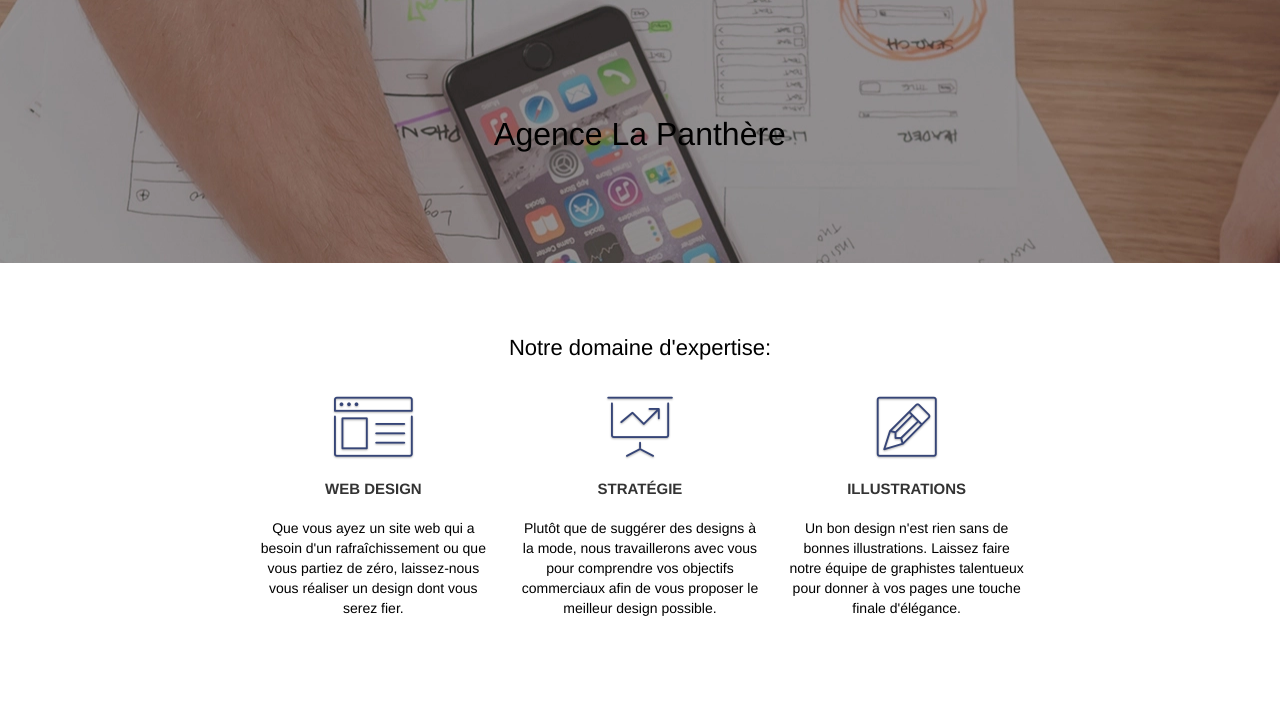
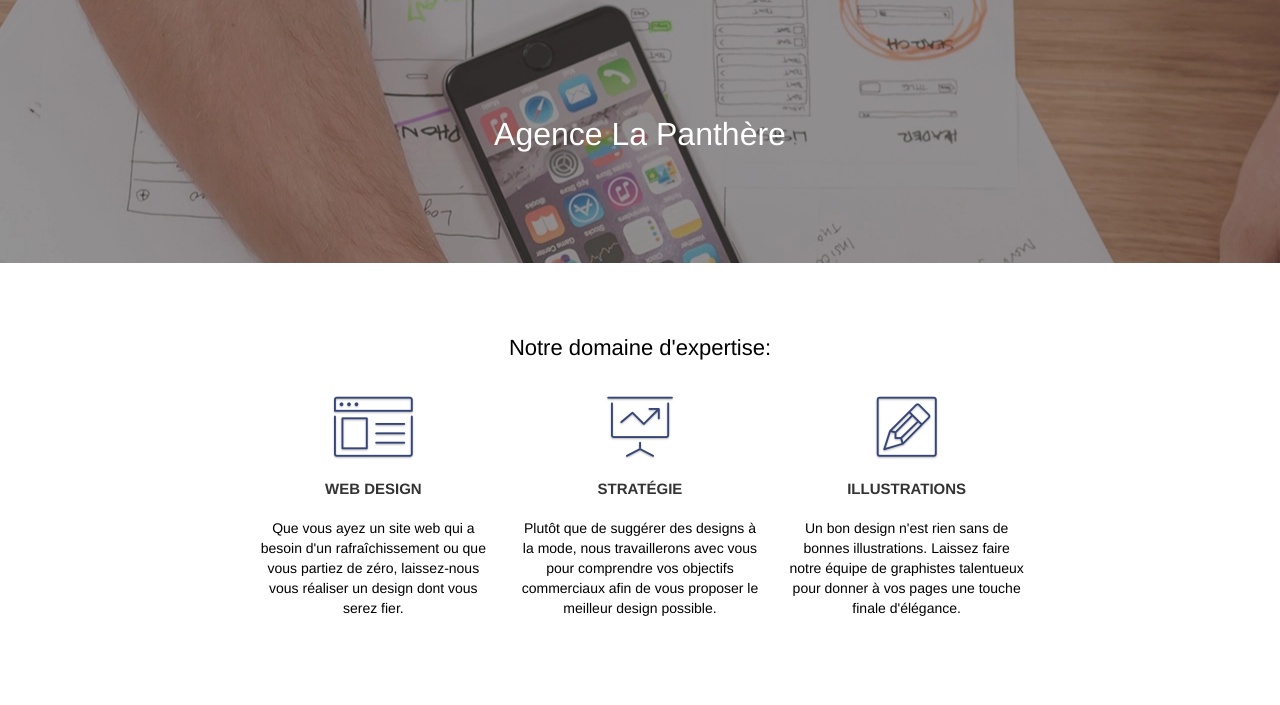
Before and after one commit to MbuakiNsiala/Agence-la-panthere, a plain HTML site: page index.html in a window 1280 px wide. Shown: the part 95-800 px from the top of the page. Drawn offline with Linux system fonts and the light colour scheme.

Commit message:
Réglage contraste titres

```diff
--- a/index.html
+++ b/index.html
@@ -61,7 +61,7 @@
 		<div class="row tight-width-whitespace">
 			<div class="col-sm-12">
 
-				<h1 class="text-center hero-bloc-text tc-white title-img ">
+				<h1 class="text-center hero-bloc-text tc-white ">
 					Agence La Panthère
 				</h1>
 
--- a/style.css
+++ b/style.css
@@ -779,7 +779,7 @@ h4 {
 }
 
 .tc-white {
-    color: #000000!important;
+    color: #fff!important;
 
 }
 
```
